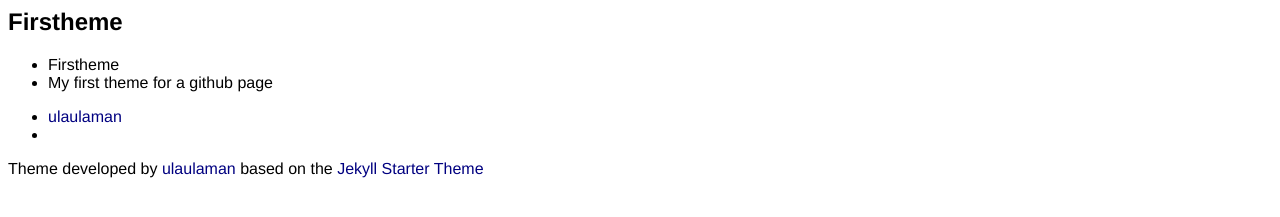
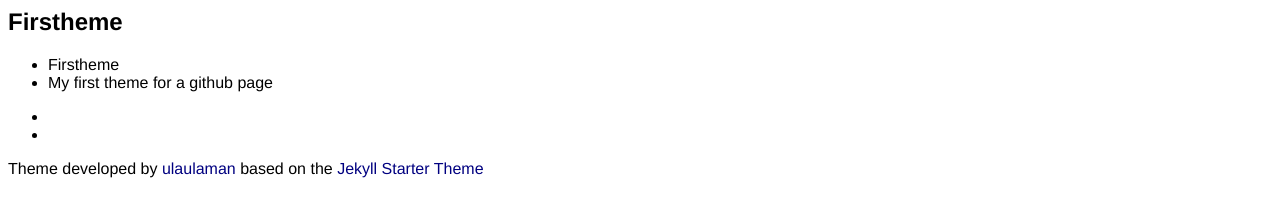
Before and after one commit to ulaulaman/firstheme, a Jekyll site: the page built from about.md, in a window 1280 px wide. Shown: the part 238-455 px from the top of the page. Built offline with Jekyll 4.4.1, drawn with Linux system fonts in a browser that asks for light colours.

Commit message:
Update footer.html

```diff
--- a/_includes/footer.html
+++ b/_includes/footer.html
@@ -14,7 +14,7 @@
 
       <div class="footer-col footer-col-2">
         <ul class="social-media-list">
-          <li><a href="https://github.com/{{ site.github_username }}" target="github"><span class="username">{{ site.github_username }}</span></a></li>
+          <li><a href="https://github.com/{{ include.github_username }}" target="github"><span class="username">{{ include.github_username }}</span></a></li>
           <li>{{ twitter_username }}</li>
         </ul>
       </div>
```
